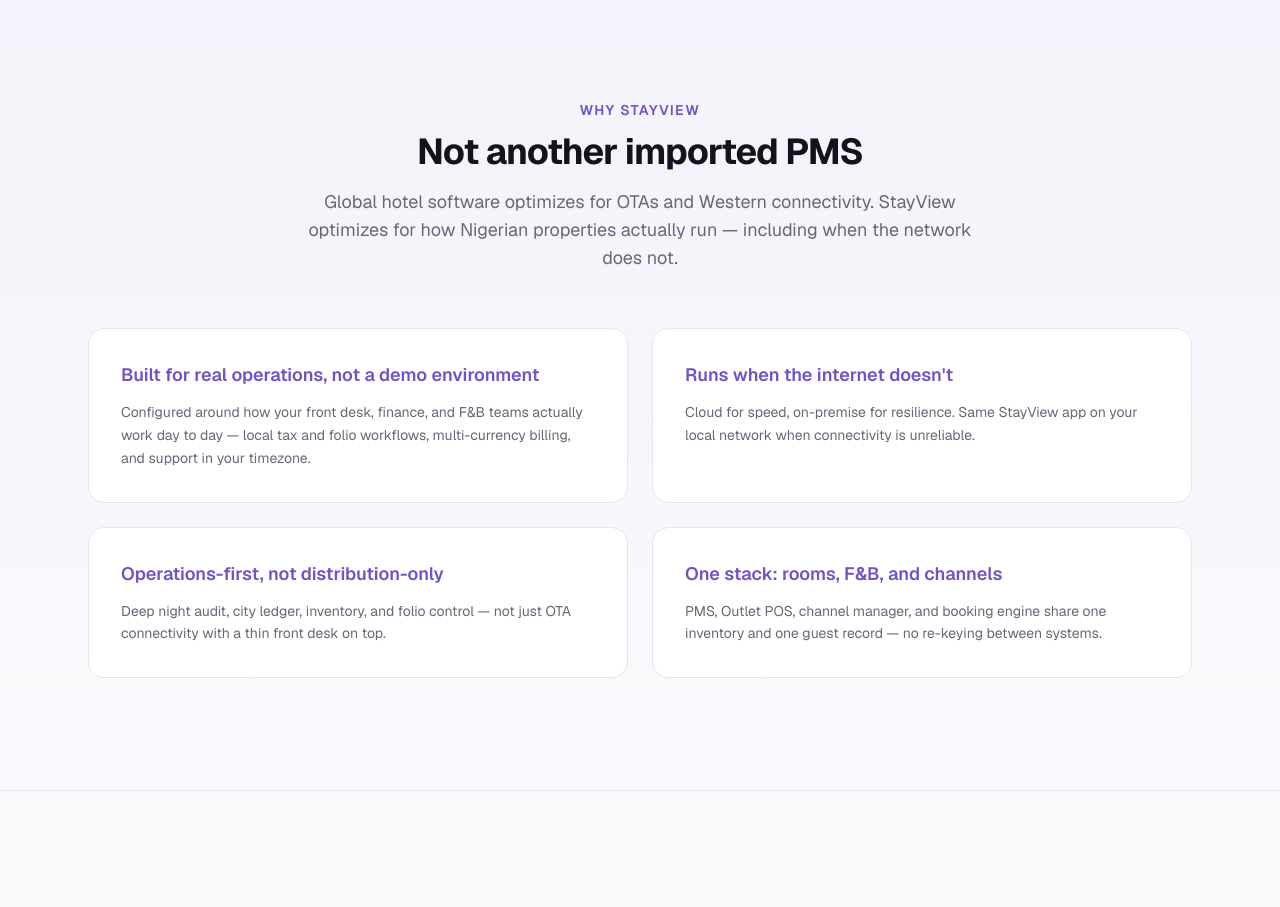
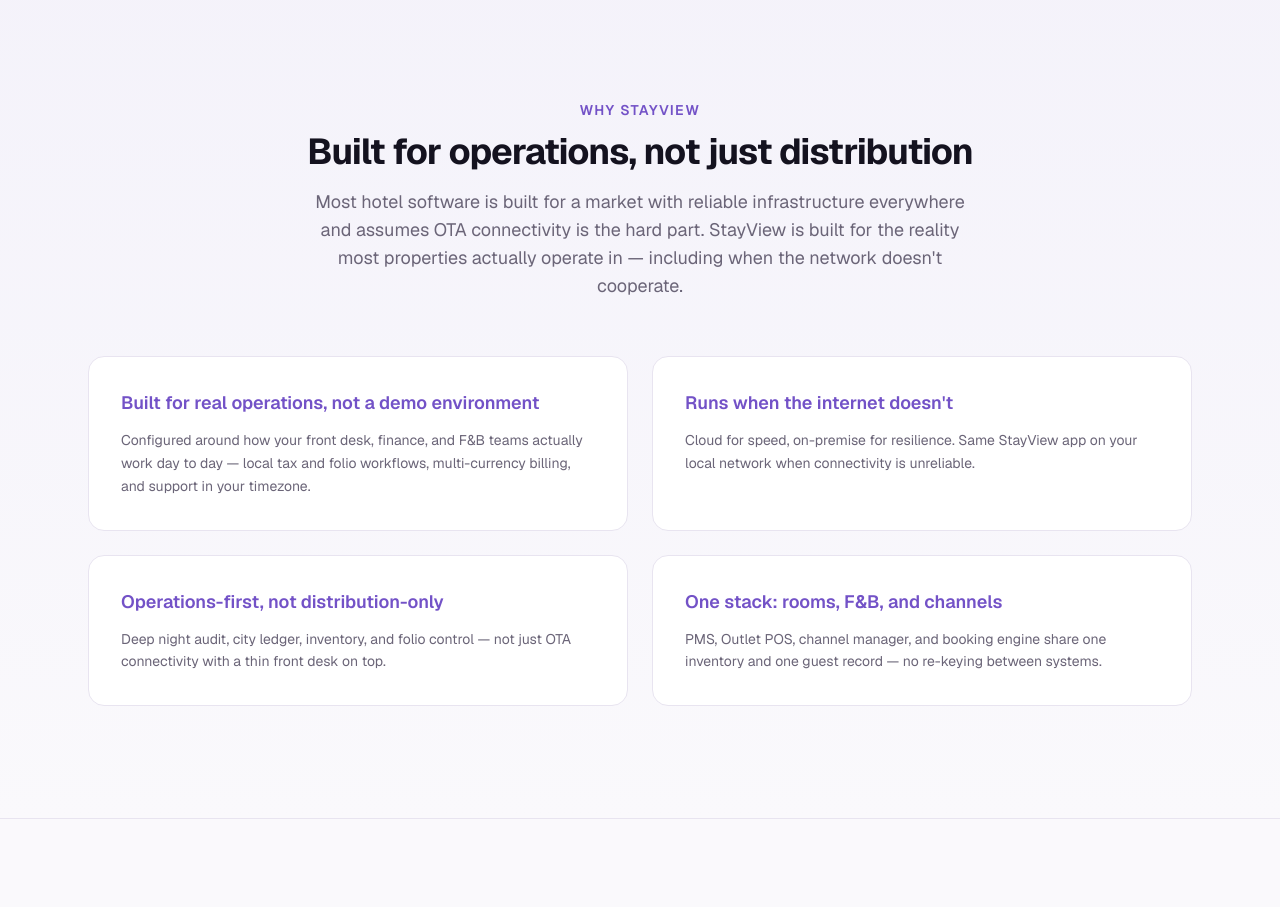
Before and after one commit to Hudeh/stayview-home-page, a Next.js app: page / in a window 1280 px wide. Shown: the part 2260-3167 px from the top of the page. Built offline with nearby package versions, Linux system fonts and the light colour scheme.

Commit message:
Revise WhyStayView component content to emphasize operational focus over distribution, enhancing clarity on StayView's unique value proposition for properties with unreliable infrastructure.

```diff
--- a/src/components/home/WhyStayView.tsx
+++ b/src/components/home/WhyStayView.tsx
@@ -9,12 +9,10 @@
             Why StayView
           </p>
           <h2 className="mt-3 text-3xl font-bold tracking-tight sm:text-4xl">
-            Not another imported PMS
+          Built for operations, not just distribution
           </h2>
           <p className="mt-4 text-lg text-muted">
-            Global hotel software optimizes for OTAs and Western connectivity. StayView
-            optimizes for how Nigerian properties actually run — including when the
-            network does not.
+          Most hotel software is built for a market with reliable infrastructure everywhere and assumes OTA connectivity is the hard part. StayView is built for the reality most properties actually operate in — including when the network doesn't cooperate.
           </p>
         </div>
 
```
